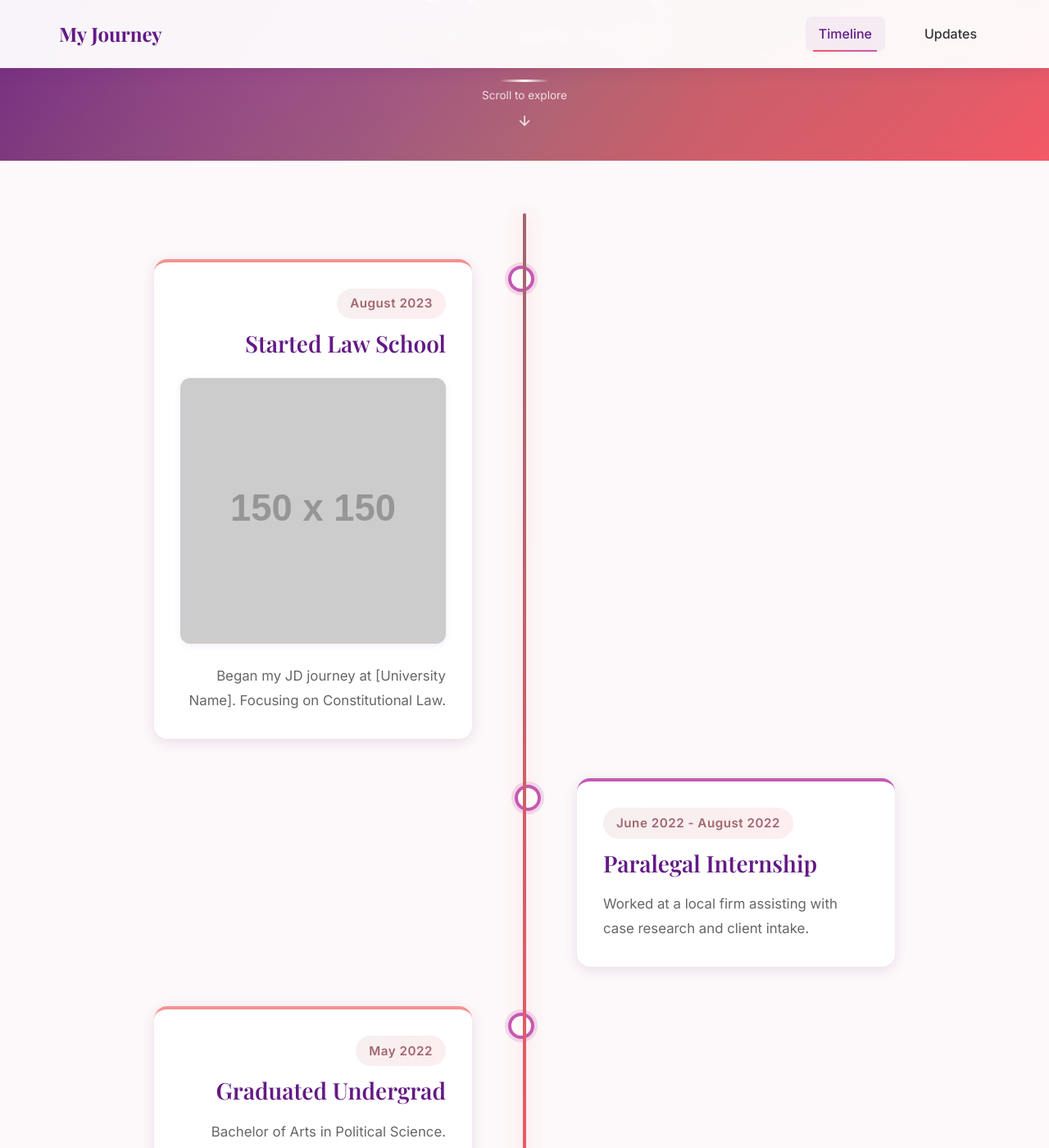
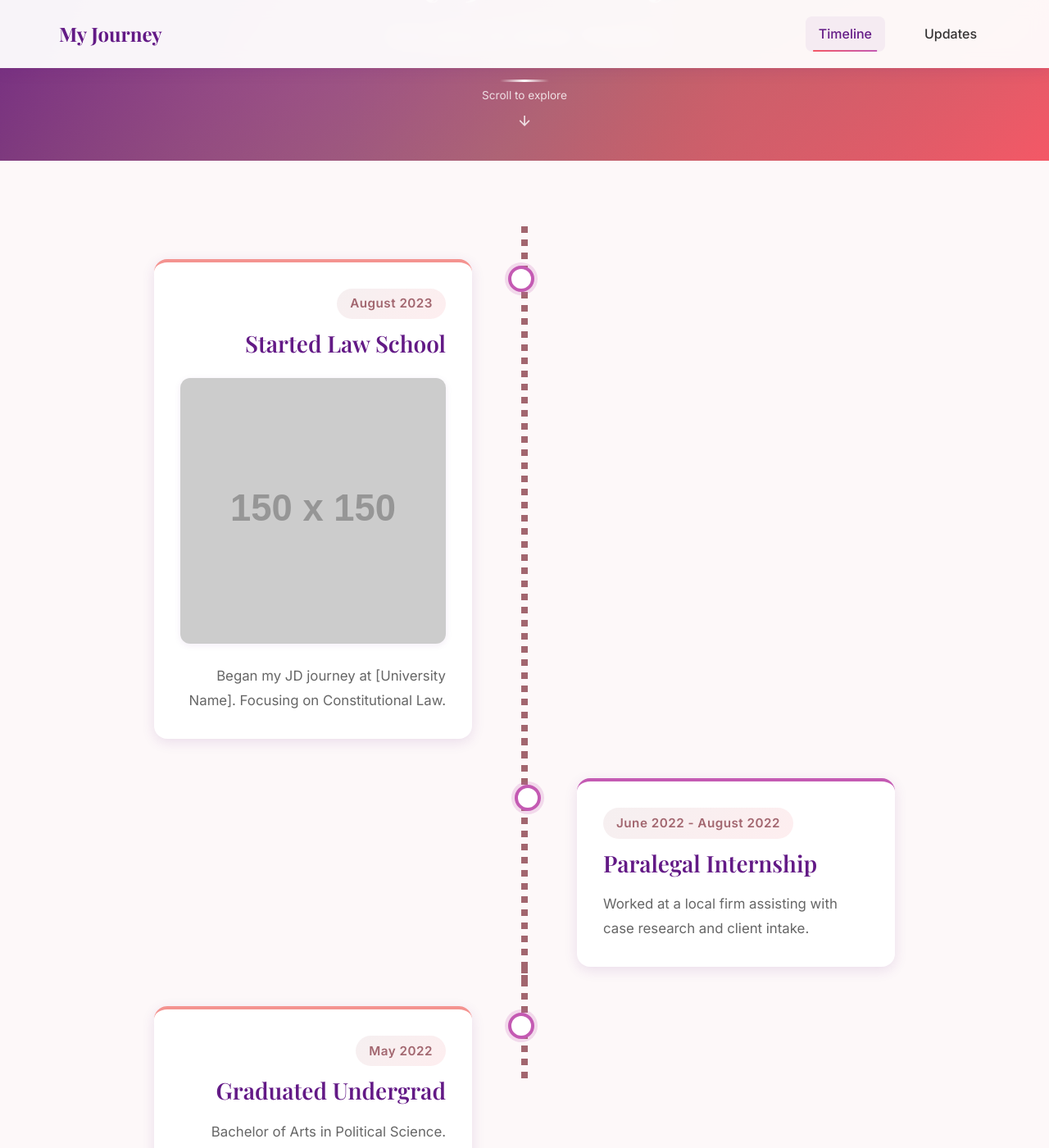
Before and after one commit to DevinTobiasColebrooke/devintobiascolebrooke.github.io, a Jekyll site: the page built from index.html, in a window 1280 px wide and 1400 px high, scrolled down 297 px. Shown: the whole window at 82% size. Built offline with Jekyll 4.4.1, drawn with Linux system fonts in a browser that asks for light colours.

Commit message:
changed timeline

```diff
--- a/assets/css/style.css
+++ b/assets/css/style.css
@@ -239,18 +239,9 @@ img {
     padding: 2rem 0;
 }
 
-/* The Vertical Line */
+/* Remove the solid line - we'll use dots instead */
 .timeline::after {
-    content: '';
-    position: absolute;
-    width: 4px;
-    background: linear-gradient(to bottom, var(--color-accent), var(--color-secondary));
-    top: 0;
-    bottom: 0;
-    left: 50%;
-    margin-left: -2px;
-    border-radius: 2px;
-    box-shadow: 0 0 20px rgba(244, 88, 102, 0.3);
+    content: none;
 }
 
 /* Timeline Items */
@@ -276,7 +267,49 @@ img {
     padding-left: 4rem;
 }
 
-/* The Dot on the Line */
+/* Dotted line connecting items - positioned before each item */
+.timeline-item::before {
+    content: '';
+    position: absolute;
+    width: 8px;
+    height: calc(100% + 1.5rem);
+    right: -4px;
+    top: -1.5rem;
+    background-image: repeating-linear-gradient(
+        to bottom,
+        var(--color-accent) 0px,
+        var(--color-accent) 8px,
+        transparent 8px,
+        transparent 16px
+    );
+    background-size: 8px 16px;
+    z-index: 1;
+}
+
+.timeline-item:nth-child(even)::before {
+    left: -4px;
+    right: auto;
+}
+
+/* Hide the dotted line before the first item */
+.timeline-item:first-child::before {
+    background-image: repeating-linear-gradient(
+        to bottom,
+        transparent 0px,
+        transparent 50%,
+        var(--color-accent) 50%,
+        var(--color-accent) calc(50% + 8px),
+        transparent calc(50% + 8px),
+        transparent calc(50% + 16px)
+    );
+}
+
+/* Hide the dotted line after the last item */
+.timeline-item:last-child::before {
+    height: 50%;
+}
+
+/* The Main Dot/Circle on the timeline */
 .timeline-item::after {
     content: '';
     position: absolute;
@@ -689,8 +722,10 @@ img {
         padding: 6rem 1.5rem 4rem;
     }
 
-    .timeline::after {
-        left: 30px;
+    /* Mobile timeline - dots on left side */
+    .timeline-item::before {
+        left: 18px;
+        right: auto;
     }
 
     .timeline-item {
@@ -705,6 +740,12 @@ img {
         left: 0;
         padding-left: 70px;
         padding-right: 1.5rem;
+    }
+
+    .timeline-item:nth-child(odd)::before,
+    .timeline-item:nth-child(even)::before {
+        left: 18px;
+        right: auto;
     }
 
     .timeline-item::after,
@@ -758,6 +799,17 @@ img {
         padding-right: 1rem;
     }
 
+    .timeline-item::before,
+    .timeline-item:nth-child(odd)::before,
+    .timeline-item:nth-child(even)::before {
+        left: 14px;
+    }
+
+    .timeline-item::after,
+    .timeline-item:nth-child(even)::after {
+        left: 14px;
+    }
+
     .blog-container {
         padding: 0 1rem;
     }
```
